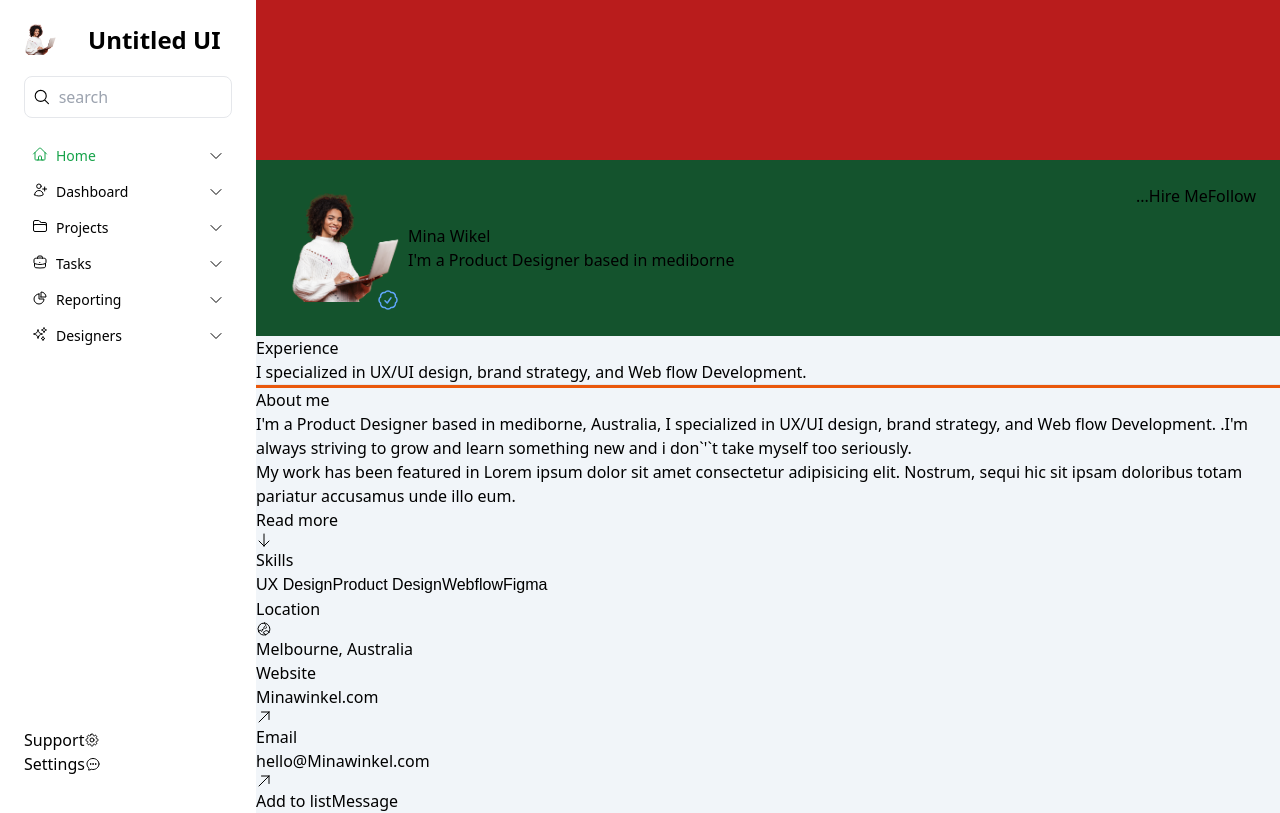
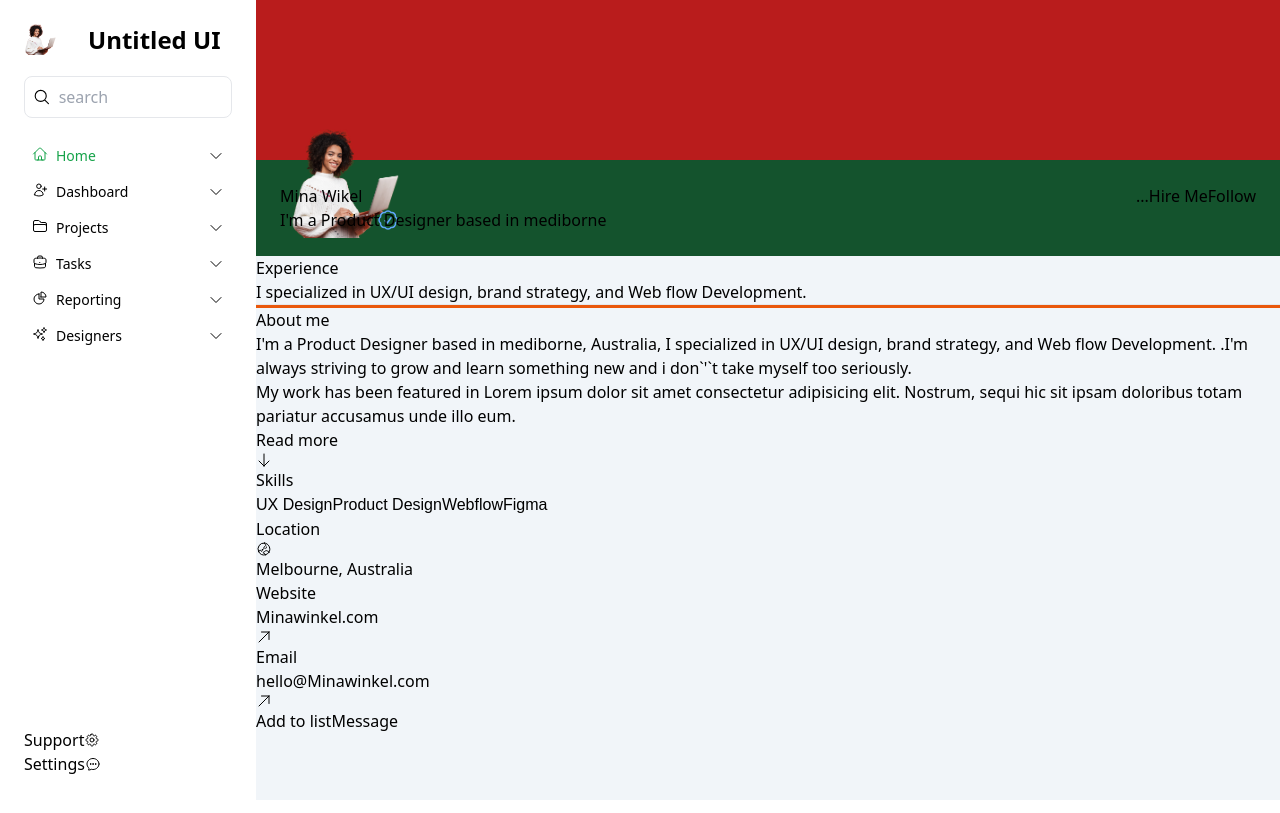
Before and after one commit to Ilesanmi-Erioluwa-Victor/user-profile-nextjs, a Next.js app: page / in a window 1280 px wide. Built offline with nearby package versions, Linux system fonts and the light colour scheme; a web font is replaced by a local one.

Commit message:
Resumed today

```diff
--- a/src/components/Content/Experience.tsx
+++ b/src/components/Content/Experience.tsx
@@ -9,7 +9,7 @@ const inter = Butterfly_Kids({ weight: "400", subsets:["latin-ext"] })
 const Experience = (): JSX.Element => {
 
   return (
-    <section>
+    <section className="relative">
       <div>
         <h2>Experience</h2>
         <p>
--- a/src/components/Content/User.tsx
+++ b/src/components/Content/User.tsx
@@ -7,7 +7,7 @@ const User = () => {
   return (
     <section className="flex justify-between p-6 bg-green-900">
       <div className="flex items-center relative ">
-        <figure className="w-[8rem] h-[8rem] rounded-[50%] object-cover object-center p-2">
+        <figure className="w-[8rem] h-[8rem] rounded-[50%] object-cover object-center p-2 absolute top-[-4rem]">
           <Image
             src={logo}
             alt={"user"}
@@ -18,7 +18,7 @@ const User = () => {
           <CheckBadgeIcon className="w-6 h-6" />
         </span>
 
-        <div>
+        <div className="relative">
           <h2>Mina Wikel</h2>
           <p>I&apos;m a Product Designer based in mediborne</p>
         </div>
```
